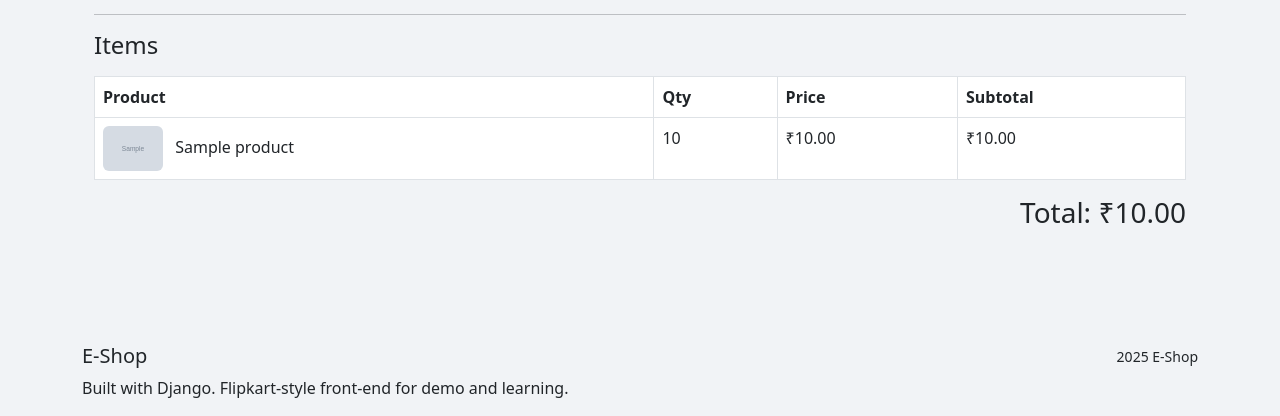
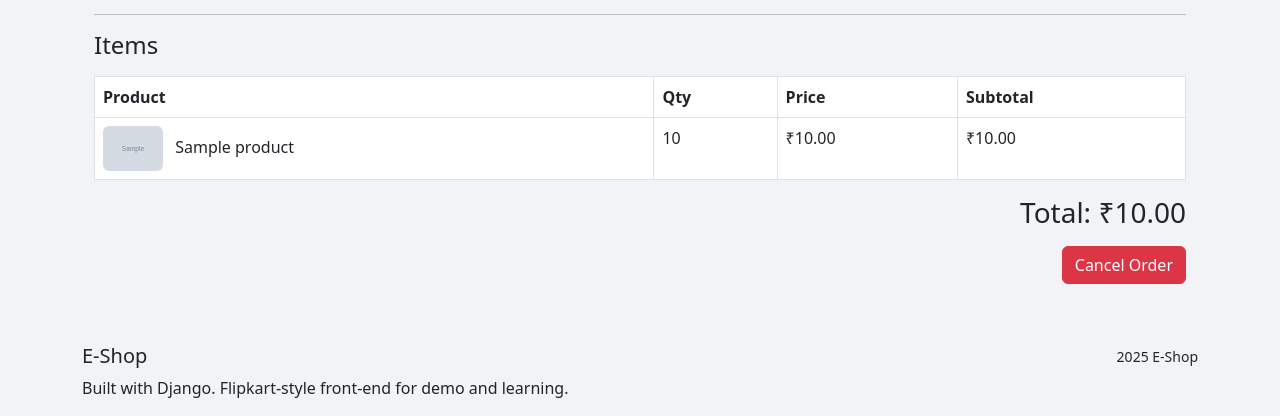
Before and after one commit to umangninjatech09/ecommerce-django, a Django app: page /order/order/1/ in a window 1280 px wide. Shown: the part 384-800 px from the top of the page. Run offline with Django 4.2, Linux system fonts and the light colour scheme; a user stored in the database is signed in; tables that the repository leaves empty hold one stand-in row (values such as "Sample post"); grey boxes marked "Sample" are stand-in pictures.

Commit message:
Add the cancel order button on the order detail page

```diff
--- a/app/orders/urls.py
+++ b/app/orders/urls.py
@@ -1,5 +1,5 @@
 from django.urls import path
-from .views import checkout_page, order_list_page, order_detail_page, order_success_page, buy_now_page
+from .views import checkout_page, order_list_page, order_detail_page, order_success_page, buy_now_page, cancel_order
 
 urlpatterns = [
     path("checkout/", checkout_page, name="checkout_page"),
@@ -7,4 +7,5 @@ urlpatterns = [
     path("list/", order_list_page, name="order_list_page"),
     path("order/<int:order_id>/", order_detail_page, name="order_detail_page"),
     path("success/<str:order_no>/", order_success_page, name="order_success_page"),
+    path("cancel/<int:order_id>/", cancel_order, name="cancel_order"),
 ]
--- a/app/orders/views.py
+++ b/app/orders/views.py
@@ -12,15 +12,19 @@ from app.users.models import Address
 
 @login_required
 def checkout_page(request):
-    # get cart and visible items
     cart = get_user_cart(request)
     items = cart.items.filter(is_deleted=False).select_related('product')
+
+    # Check stock before showing checkout
+    for item in items:
+        if item.quantity > item.product.stock:
+            messages.error(request, f"Not enough stock for {item.product.name}.")
+            return redirect("cart_page")
+
     total = sum(item.total_price for item in items)
 
-    # get user's saved addresses (not deleted)
     addresses = request.user.addresses.filter(is_deleted=False).order_by('-is_default', '-created_at')
 
-    # default selected address id (first default or first address)
     selected_id = None
     default_addr = addresses.filter(is_default=True).first()
     if default_addr:
@@ -28,7 +32,6 @@ def checkout_page(request):
     elif addresses:
         selected_id = addresses.first().id
 
-    # POST: place order
     if request.method == "POST":
         address_id = request.POST.get("address")
         if not address_id:
@@ -37,7 +40,7 @@ def checkout_page(request):
 
         address = get_object_or_404(Address, id=address_id, user=request.user, is_deleted=False)
 
-        # create order
+        # Create order
         order = Order.objects.create(
             user=request.user,
             address=address,
@@ -45,7 +48,8 @@ def checkout_page(request):
             total_amount=total,
         )
 
-        # create order items
+        # Create order items + reduce stock
+        # Create order items
         for item in items:
             OrderItem.objects.create(
                 order=order,
@@ -55,7 +59,16 @@ def checkout_page(request):
                 subtotal=item.total_price,
             )
 
-        # soft-delete the cart items
+            item.product.stock -= item.quantity
+
+            # Optional: Make product inactive if out of stock
+            if item.product.stock <= 0:
+                item.product.stock = 0
+                item.product.is_active = False
+
+            item.product.save()
+
+        # Empty cart (soft delete)
         cart.items.filter(is_deleted=False).update(is_deleted=True)
 
         messages.success(request, "Order placed successfully!")
@@ -92,8 +105,13 @@ def order_success_page(request, order_no):
 @login_required
 def buy_now_page(request, product_id):
     product = get_object_or_404(Product, id=product_id, is_deleted=False)
+
+    # Prevent Buy Now if out of stock
+    if product.stock <= 0:
+        messages.error(request, "This product is out of stock.")
+        return redirect("product_detail", product.slug)
+
     price = product.discount_price or product.price
-
     addresses = request.user.addresses.filter(is_deleted=False)
 
     if request.method == "POST":
@@ -107,6 +125,7 @@ def buy_now_page(request, product_id):
             total_amount=price,
         )
 
+        # Create order item
         OrderItem.objects.create(
             order=order,
             product=product,
@@ -114,6 +133,12 @@ def buy_now_page(request, product_id):
             price=price,
             subtotal=price,
         )
+
+        product.stock -= 1
+        if product.stock <= 0:
+            product.stock = 0
+            product.is_active = False
+        product.save()
 
         messages.success(request, "Order placed successfully!")
         return redirect("order_success_page", order_no=order.order_no)
@@ -123,3 +148,27 @@ def buy_now_page(request, product_id):
         "addresses": addresses,
         "price": price,
     })
+
+
+@login_required
+def cancel_order(request, order_id):
+    # Load the order
+    order = get_object_or_404(Order, id=order_id, user=request.user)
+
+    # Stop if already cancelled or delivered
+    if order.order_status in ["delivered", "cancelled"]:
+        messages.error(request, "This order cannot be cancelled.")
+        return redirect("order_detail_page", order_id=order.id)
+
+    # Restore stock for each item
+    for item in order.items.all():
+        product = item.product
+        product.stock += item.quantity
+        product.save()
+
+    # Update order status
+    order.order_status = "cancelled"
+    order.save()
+
+    messages.success(request, "Order cancelled successfully & stock restored.")
+    return redirect("order_detail_page", order_id=order.id)
--- a/templates/orders/order_detail_page.html
+++ b/templates/orders/order_detail_page.html
@@ -52,5 +52,16 @@
 
     <h3 class="text-end">Total: ₹{{ order.total_amount }}</h3>
 
+    <!-- CANCEL ORDER BUTTON -->
+    {% if order.order_status != "cancelled" and order.order_status != "delivered" %}
+        <div class="text-end mt-3">
+            <a href="{% url 'cancel_order' order.id %}"
+               class="btn btn-danger"
+               onclick="return confirm('Are you sure you want to cancel this order?');">
+                Cancel Order
+            </a>
+        </div>
+    {% endif %}
+
 </div>
 {% endblock %}
```
